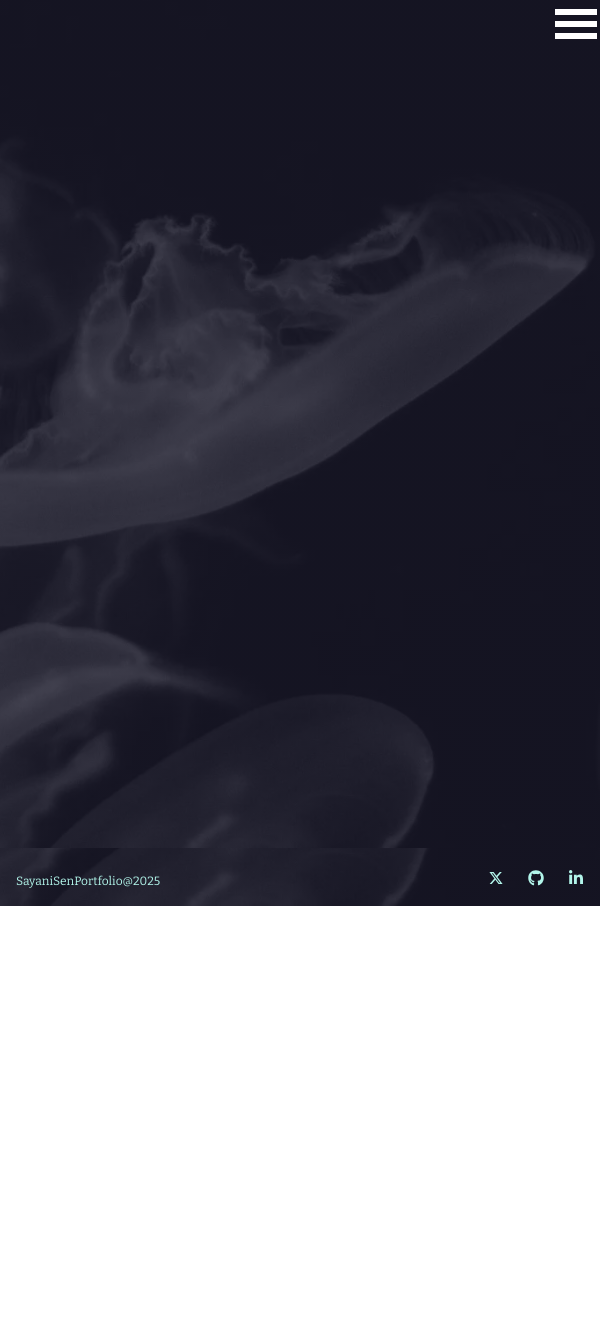
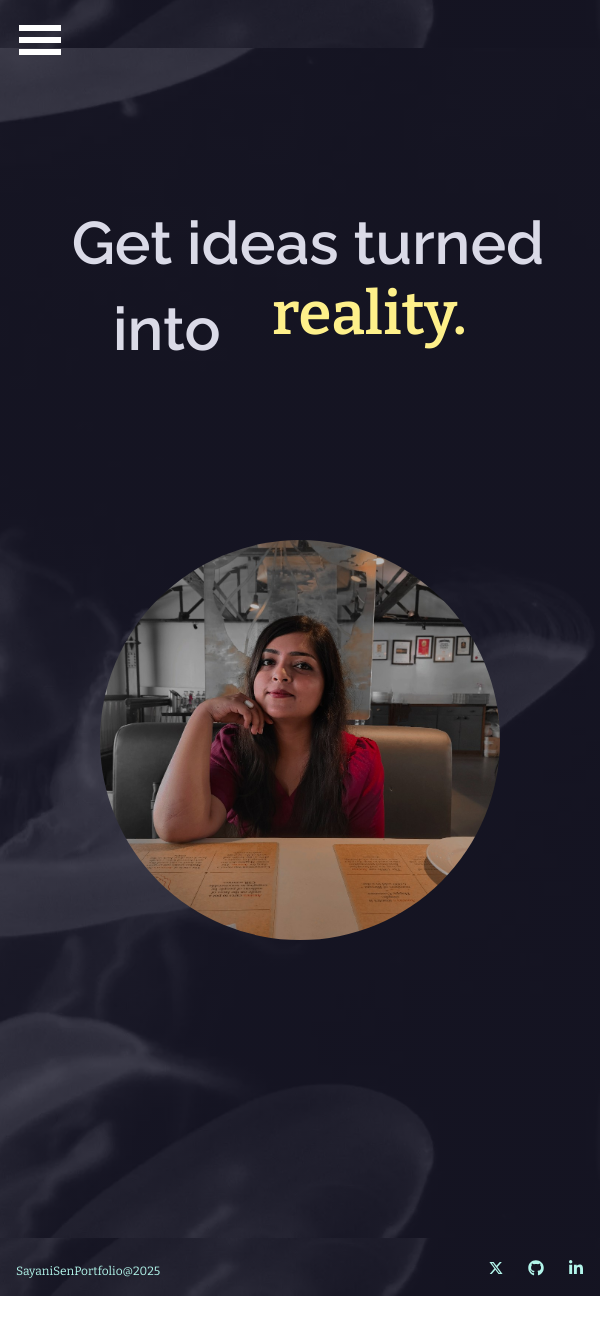
Before and after one commit to SayaniSen2022/MyPortfolio, a React (Vite) app in the folder client/: page / in a window 600 px wide. Before the commit the page ends 906 px from the top, so only its background shows below. Built offline with nearby package versions, Linux system fonts and the light colour scheme.

Commit message:
css, responsive fixes

```diff
--- a/client/src/components/Hero.css
+++ b/client/src/components/Hero.css
@@ -82,16 +82,6 @@
 
 
 @media (max-width: 600px) {
-  .hero-section {
-    display: none;
-  }
-  .hero-mobile {
-    background-image: linear-gradient(to left, black, blue);
-    color: white;
-  }
+  .container{flex-direction: column-reverse;padding: 1rem 2rem;}
+  .item-left{width: 100%;}
 }
-@media (min-width: 600px) {
-  .hero-mobile {
-    display: none;
-  }
-}
--- a/client/src/components/Hero.jsx
+++ b/client/src/components/Hero.jsx
@@ -1,7 +1,7 @@
 import { useEffect } from "react";
 import AOS from 'aos';
 import 'aos/dist/aos.css';
-import { Stack, Box, Heading, Text, Button } from "@chakra-ui/react";
+import { Box, Heading, Text } from "@chakra-ui/react";
 import "./Hero.css";
 import { ArrowDownIcon } from "@chakra-ui/icons";
 
@@ -49,25 +49,18 @@ const Hero = () => {
                   in-house platforms and client-facing projects. I’m passionate about crafting clean, responsive, and
                   user-friendly interfaces that bring digital ideas to life. Open to collaboration and freelance
                   work — let’s connect and build something great together!
-                  <button className="btn btn-2 hover-slide-left" onClick={() => { downloadAtUrl(RESUME_URL); }} >
-                   <span>Download My Resume</span>
-                    <ArrowDownIcon />
+                  <div>
+                    <button className="btn btn-2 hover-slide-left" onClick={() => { downloadAtUrl(RESUME_URL); }} >
+                    <span>Download My Resume</span><ArrowDownIcon />
                   </button>
+                  </div>
+
             </p>
           </div>
           <div className="item-right" style={{overflow: 'hidden'}} ><img src="./images/profile.jpg" alt="profile" data-aos="fade-left" /></div>
         </div>
 
       </div>
-      <div className="hero-mobile">
-        <Stack>
-          <Box maxW="20rem">
-            <Heading as="h1" size="3xl" ml="3rem">
-              I'm Sayani. A front-end developer.
-            </Heading>
-          </Box>
-        </Stack>
-      </div>
     </>
   );
 };
--- a/client/src/utilities/Navbar.css
+++ b/client/src/utilities/Navbar.css
@@ -60,16 +60,16 @@ li { list-style: none; cursor: pointer;}
   }
   .mobile-menu-link {
     z-index: 1;
-    background-color: #042242;
+    background-color: rgba(0,0,0,0.4);
     position: relative;
-    left: 9.75rem;
+    left: -1rem;
     overflow-x: hidden;
-    height: 10rem;
-    width: 11rem;
+    height: 6rem;
+    width: 8rem;
     display: grid;
-    grid-column: 2/5;
-    padding: 1rem 0 0 3rem;
-    border-radius: 15px;
+    grid-column: 2 / 5;
+    padding: 1rem;
+    border-radius: 10px;
     transition: all 2s linear;
     transform-origin: bottom;
     justify-content: start;
@@ -78,19 +78,22 @@ li { list-style: none; cursor: pointer;}
   .mobile-menu-link ul {
     display: flex;
     flex-direction: column;
-    align-self: flex-start;
+    align-items: flex-start;
   }
+  .mobile-menu-link ul li{margin-right: 0;}
 
   .mobile-menu-link ul li:first-child {
     transition-delay: 0.2s;
   }
   .hamburger-menu {
     grid-row: 1/2;
-    grid-column: 3/5;
+    grid-column: 1/5;
     align-items: center;
     transition: all 2s linear;
     display: flex;
-    justify-self: end;
+    justify-self: start;
+    padding-left: 1rem;
+    padding-top: 1rem;
   }
   .ham {
     display: block;
```
